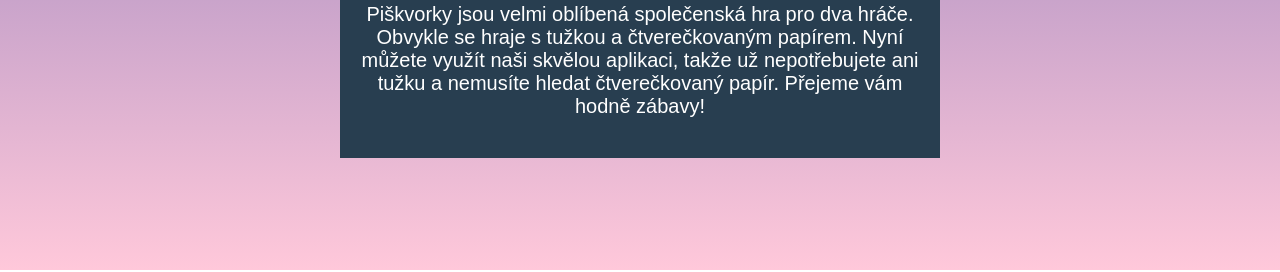
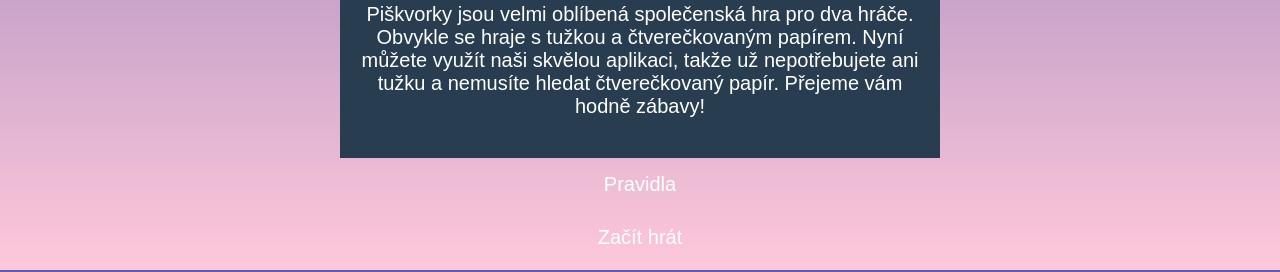
Before and after one commit to Tynuska/piskvorky, a plain HTML site: page index.html in a window 1280 px wide. Shown: the part 530-802 px from the top of the page. Drawn offline with Linux system fonts and the light colour scheme.

```diff
--- a/index.html
+++ b/index.html
@@ -19,6 +19,11 @@
           čtverečkovaný papír. Přejeme vám hodně zábavy!
         </p>
       </article>
+      <div class="button">
+        <a class="button__link" href="example.com">Pravidla</a>
+        <a class="button__link" href="example.com">Začít hrát</a>
+
+      </div>
     </div>
   </body>
 </html>
--- a/style.css
+++ b/style.css
@@ -27,9 +27,23 @@
 
 article {
   color: #ffffff;
-  font-family: Arial;
+  font-family: Arial, Arial, Helvetica, sans-serif;
   background-color: #283e50;
   padding: 20px;
   text-align: center;
   font-size: 20px;
 }
+
+.button {
+  font-family: Arial, Helvetica, sans-serif;
+  text-align: center;
+  font-size: 20px;
+}
+
+.button__link {
+  color: #ffffff;
+  padding-top: 15px;
+  padding-bottom: 15px;
+  display: block;
+  text-decoration: none;
+}
```
